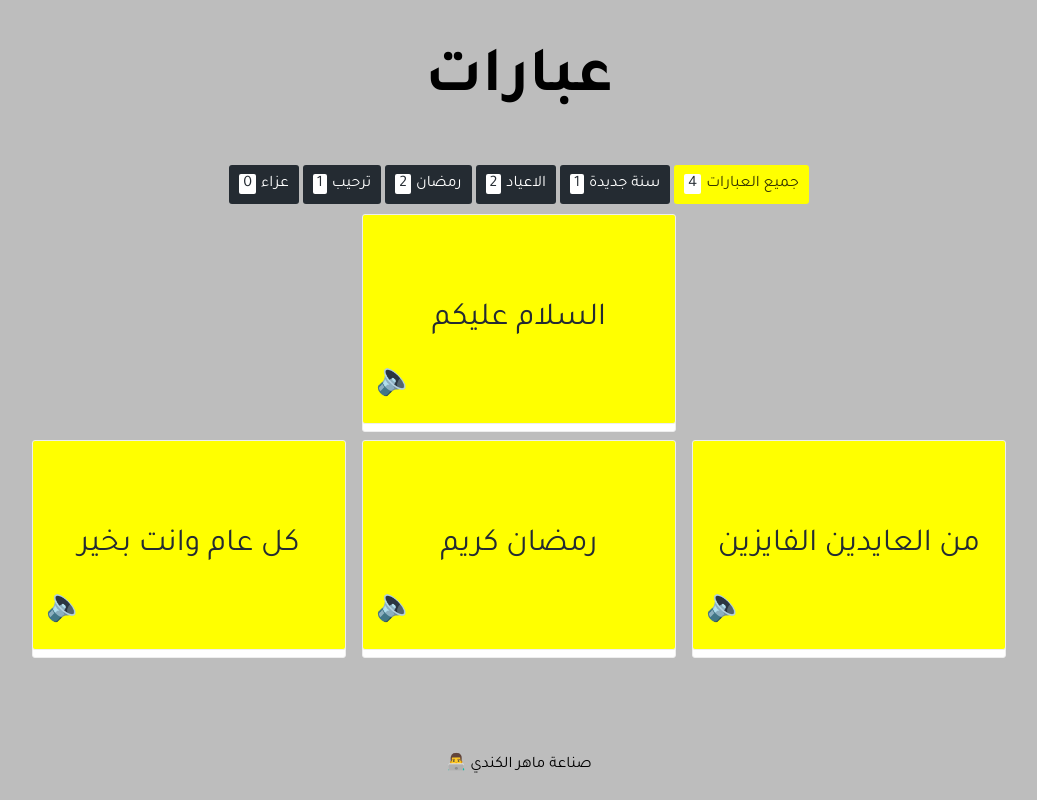
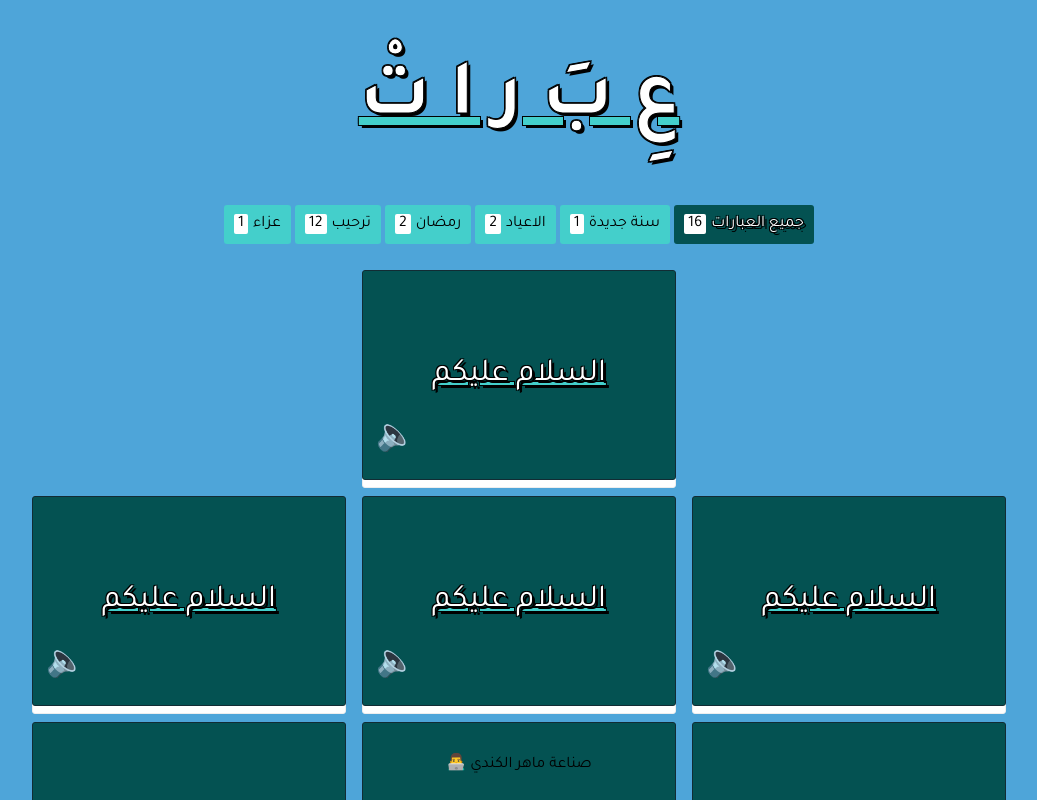
Before and after one commit to Ma7eer/phrase-app, a React (Create React App) app: page / in a window 1280 px wide. Shown: the top 800 px of the page, without its empty margins (121-1158 px from the left). Built offline with nearby package versions, Linux system fonts and the light colour scheme.

Commit message:
added finaly styles

```diff
--- a/src/components/Cards/style.js
+++ b/src/components/Cards/style.js
@@ -10,20 +10,24 @@ export const Cards = styled.ul`
 `
 
 export const CardFront = styled.div`
-  background-color: var(--yellow);
-  color: var(--black);
+  background-color: var(--card-front-background);
+  color: var(--card-front-text);
   padding: 8px 12px 8px 12px;
   margin: 8px;
   border-radius: 3px;
   font-size: 2em;
   cursor: pointer;
-  border: 1px solid rgb(238, 238, 238);
+  border: 1px solid var(--card-front-border);
   transform-style: preserve-3d;
 
   /* center text */
   display: flex;
   align-items: center;
   justify-content: center;
+  text-decoration: underline;
+  text-decoration-color: var(--card-front-text-underline);
+  text-shadow: 3px 3px 0 #000, -1px -1px 0 #000, 1px -1px 0 #000,
+    -1px 1px 0 #000, 1px 1px 0 #000;
 
   /* card size */
   width: 18rem;
@@ -32,20 +36,22 @@ export const CardFront = styled.div`
   z-index: 1;
 `
 export const CardBack = styled.div`
-  background-color: var(--white);
-  color: var(--black);
+  background-color: var(--card-back-background);
+  color: var(--card-back-text);
   padding: 8px 12px 8px 12px;
   margin: 8px;
   border-radius: 3px;
   font-size: 2em;
   cursor: pointer;
-  border: 1px solid rgb(238, 238, 238);
+  border: 1px solid var(--card-back-border);
   transform-style: preserve-3d;
 
   /* center text */
   display: flex;
   align-items: center;
   justify-content: center;
+  text-decoration: underline;
+  text-decoration-color: var(--card-back-text-underline);
 
   /* card size */
   width: 18rem;
@@ -58,6 +64,7 @@ export const voiceActivator = styled.span`
   right: 80%;
   padding: 10px;
   z-index: 2;
+  text-shadow: none;
   &::before {
     content: '🔈';
   }
--- a/src/components/Header/index.js
+++ b/src/components/Header/index.js
@@ -2,6 +2,8 @@ import React from 'react'
 
 import * as S from './style.js'
 
-const Header = () => <S.Title>عبارات</S.Title>
+const Header = () => <S.Title>عِ بَ ر ا تْ</S.Title>
+
+/* <S.Title>عبارات</S.Title> */
 
 export default Header
--- a/src/components/Header/style.js
+++ b/src/components/Header/style.js
@@ -1,5 +1,13 @@
 import styled from 'styled-components'
 
 export const Title = styled.h1`
-  font-size: 4em;
+  font-size: 5em;
+  color: var(--header-text);
+  text-shadow: var(--header-text-shadow);
+  text-decoration: underline;
+  text-decoration-color: var(--card-front-text-underline);
+  -webkit-text-stroke: 1px black;
+  color: white;
+  text-shadow: 3px 3px 0 #000, -1px -1px 0 #000, 1px -1px 0 #000,
+    -1px 1px 0 #000, 1px 1px 0 #000;
 `
--- a/src/components/Tags/styles.js
+++ b/src/components/Tags/styles.js
@@ -4,15 +4,16 @@ export const Tags = styled.ul`
   list-style-type: none;
   margin: 0;
   padding: 0;
+  padding-bottom: 1rem;
   display: flex;
   justify-content: center;
   flex-wrap: wrap-reverse;
 `
 
 export const Tag = styled.label`
-  background-color: var(--black);
+  background-color: var(--tag-background);
   margin: 2px;
-  color: var(--white);
+  color: var(--tag-text);
   border-radius: 3px;
   font-size: 1em;
   padding: 10px;
@@ -23,16 +24,20 @@ export const Tag = styled.label`
   ${props =>
     props.currentTag &&
     `
-    background: var(--yellow);
+    background: var(--tag-background-highlighted);
     color: hsla(0, 100%, 0%, 0.8);
+    color: var(--tag-text-highlighted);
+    text-shadow: 3px 3px 0 #000, -1px -1px 0 #000, 1px -1px 0 #000,
+    -1px 1px 0 #000, 1px 1px 0 #000;
   `}
 `
 
 export const TagCount = styled.span`
-  background-color: var(--white);
-  color: var(--black);
+  background-color: var(--tag-counter-background);
+  color: var(--tag-counter-text);
   font-size: 1em;
   padding: 2px 4px 2px 4px;
   border-radius: 2px;
   margin-right: 5px;
+  text-shadow: none;
 `
--- a/src/data/phraseList.js
+++ b/src/data/phraseList.js
@@ -1,8 +1,13 @@
 import tagList from './tagList'
 
-const {greeting, ramadan, Eid, NewYears} = tagList
+const {greeting, ramadan, Eid, NewYears, funeral} = tagList
 
 export default [
+  {
+    phrase: 'احسن الله عزاكم',
+    response: 'لله البقاء',
+    tags: [funeral.tag],
+  },
   {
     phrase: 'كل عام وانت بخير',
     response: 'وانت بخير',
@@ -23,4 +28,59 @@ export default [
     response: 'وعليكم السلام',
     tags: [greeting.tag],
   },
+  {
+    phrase: 'السلام عليكم',
+    response: 'وعليكم السلام',
+    tags: [greeting.tag],
+  },
+  {
+    phrase: 'السلام عليكم',
+    response: 'وعليكم السلام',
+    tags: [greeting.tag],
+  },
+  {
+    phrase: 'السلام عليكم',
+    response: 'وعليكم السلام',
+    tags: [greeting.tag],
+  },
+  {
+    phrase: 'السلام عليكم',
+    response: 'وعليكم السلام',
+    tags: [greeting.tag],
+  },
+  {
+    phrase: 'السلام عليكم',
+    response: 'وعليكم السلام',
+    tags: [greeting.tag],
+  },
+  {
+    phrase: 'السلام عليكم',
+    response: 'وعليكم السلام',
+    tags: [greeting.tag],
+  },
+  {
+    phrase: 'السلام عليكم',
+    response: 'وعليكم السلام',
+    tags: [greeting.tag],
+  },
+  {
+    phrase: 'السلام عليكم',
+    response: 'وعليكم السلام',
+    tags: [greeting.tag],
+  },
+  {
+    phrase: 'السلام عليكم',
+    response: 'وعليكم السلام',
+    tags: [greeting.tag],
+  },
+  {
+    phrase: 'السلام عليكم',
+    response: 'وعليكم السلام',
+    tags: [greeting.tag],
+  },
+  {
+    phrase: 'السلام عليكم',
+    response: 'وعليكم السلام',
+    tags: [greeting.tag],
+  },
 ]
--- a/src/index.js
+++ b/src/index.js
@@ -6,10 +6,28 @@ import {createGlobalStyle} from 'styled-components'
 
 const GlobalStyles = createGlobalStyle`
 html {
-  --grey: #bdbdbd;
-  --black: #242b32;
-  --white: white;
-  --yellow: yellow;
+  --header-text: ${props => props.theme.header_text};
+  --header-text-shadow: ${props => props.theme.header_text_shadow};
+
+  --tag-background: ${props => props.theme.tag_background};
+  --tag-text: ${props => props.theme.tag_text};
+  --tag-background-highlighted: ${props =>
+    props.theme.tag_background_highlighted};
+  --tag-text-highlighted: ${props => props.theme.tag_text_highlighted};
+  --tag-counter-background: ${props => props.theme.tag_counter_background};
+  --tag-counter-text: ${props => props.theme.tag_counter_text};
+
+  --card-front-background: ${props => props.theme.card_front_background};
+  --card-front-text: ${props => props.theme.card_front_text};
+  --card-front-text-underline: ${props =>
+    props.theme.card_front_text_underline};
+  --card-front-border:  ${props => props.theme.card_front_border};
+  --card-back-background: ${props => props.theme.card_back_background};
+  --card-back-text: ${props => props.theme.card_back_text};
+  --card-back-text-underline: ${props => props.theme.card_back_text_underline};
+  --card-back-border:  ${props => props.theme.card_back_border};
+
+  --background: ${props => props.theme.background};
 }
 
 body {
@@ -17,13 +35,100 @@ body {
   font-family: 'Tajawal', sans-serif;
   text-align: center;
   scroll-behavior: smooth;
-  background-color: var(--grey);
+  background-color: var(--background)
 }
 `
 
+const theme = {
+  second_theme: {
+    header_text: 'white',
+
+    tag_background: '#6B727F',
+    tag_text: 'white',
+    tag_background_highlighted: '#272727',
+    tag_text_highlighted: 'white',
+    tag_counter_background: 'white',
+    tag_counter_text: 'black',
+
+    card_front_background: '#FED766',
+    card_front_text: 'black',
+    card_front_text_underline: '#BF1A2F',
+    card_front_border: 'rgb(238, 238, 238)',
+    card_back_background: 'white',
+    card_back_text: 'black',
+    card_back_text_underline: '#BF1A2F',
+    card_back_border: 'rgb(238, 238, 238)',
+
+    background: '#009FB7',
+  },
+  light_theme: {
+    header_text: 'white',
+
+    tag_background: '#14CBCB',
+    tag_text: 'black',
+    tag_background_highlighted: '#0390F5',
+    tag_text_highlighted: 'white',
+    tag_counter_background: 'white',
+    tag_counter_text: 'black',
+
+    card_front_background: '#0390F5',
+    card_front_text: 'white',
+    card_front_text_underline: '#14CBCB',
+    card_front_border: 'rgb(238, 238, 238)',
+    card_back_background: 'white',
+    card_back_text: 'black',
+    card_back_text_underline: '#14CBCB',
+    card_back_border: 'rgb(238, 238, 238)',
+
+    background: '#92CCF6',
+  },
+  dark_theme: {
+    header_text: 'white',
+
+    tag_background: '#194D73',
+    tag_text: 'white',
+    tag_background_highlighted: '#14CBCB',
+    tag_text_highlighted: '#122C34',
+    tag_counter_background: 'white',
+    tag_counter_text: 'black',
+
+    card_front_background: '#194D73',
+    card_front_text: 'white',
+    card_front_text_underline: '#14CBCB',
+    card_front_border: '#194D73',
+    card_back_background: '#FFFFFF',
+    card_back_text: '#122C34',
+    card_back_text_underline: '#14CBCB',
+    card_back_border: 'rgb(238, 238, 238)',
+
+    background: '#122C34',
+  },
+  fifth_theme: {
+    header_text: 'white',
+
+    tag_background: '#44CFCB',
+    tag_text: 'black',
+    tag_background_highlighted: '#045252',
+    tag_text_highlighted: 'white',
+    tag_counter_background: 'white',
+    tag_counter_text: 'black',
+
+    card_front_background: '#045252',
+    card_front_text: 'white',
+    card_front_text_underline: '#44CFCB',
+    card_front_border: '#122C34',
+    card_back_background: 'white',
+    card_back_text: 'black',
+    card_back_text_underline: '#44CFCB',
+    card_back_border: 'rgb(238, 238, 238)',
+
+    background: '#4EA5D9',
+  },
+}
+
 ReactDOM.render(
   <React.StrictMode>
-    <GlobalStyles />
+    <GlobalStyles theme={theme.fifth_theme} />
     <App />
   </React.StrictMode>,
   document.getElementById('root'),
```
